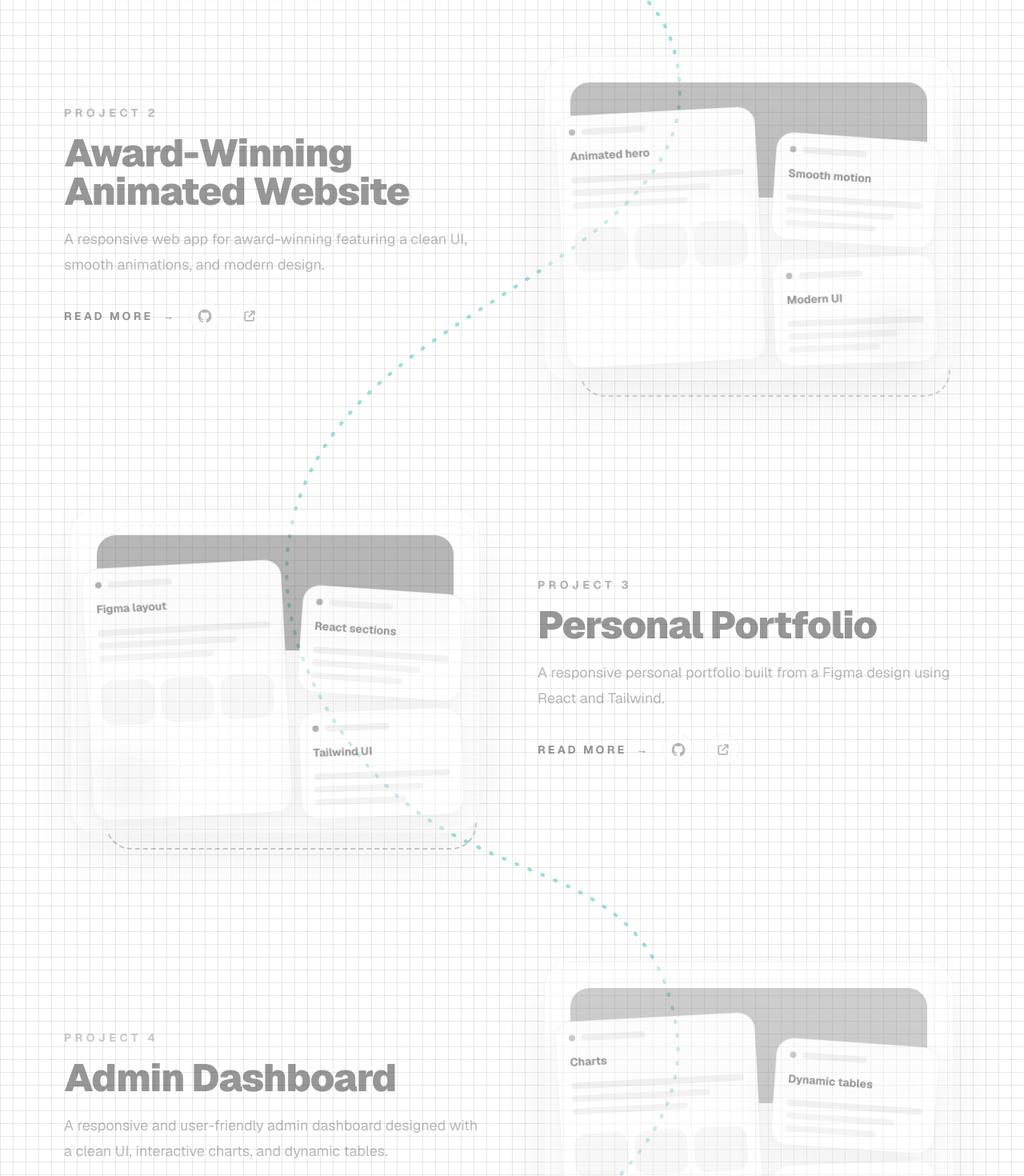
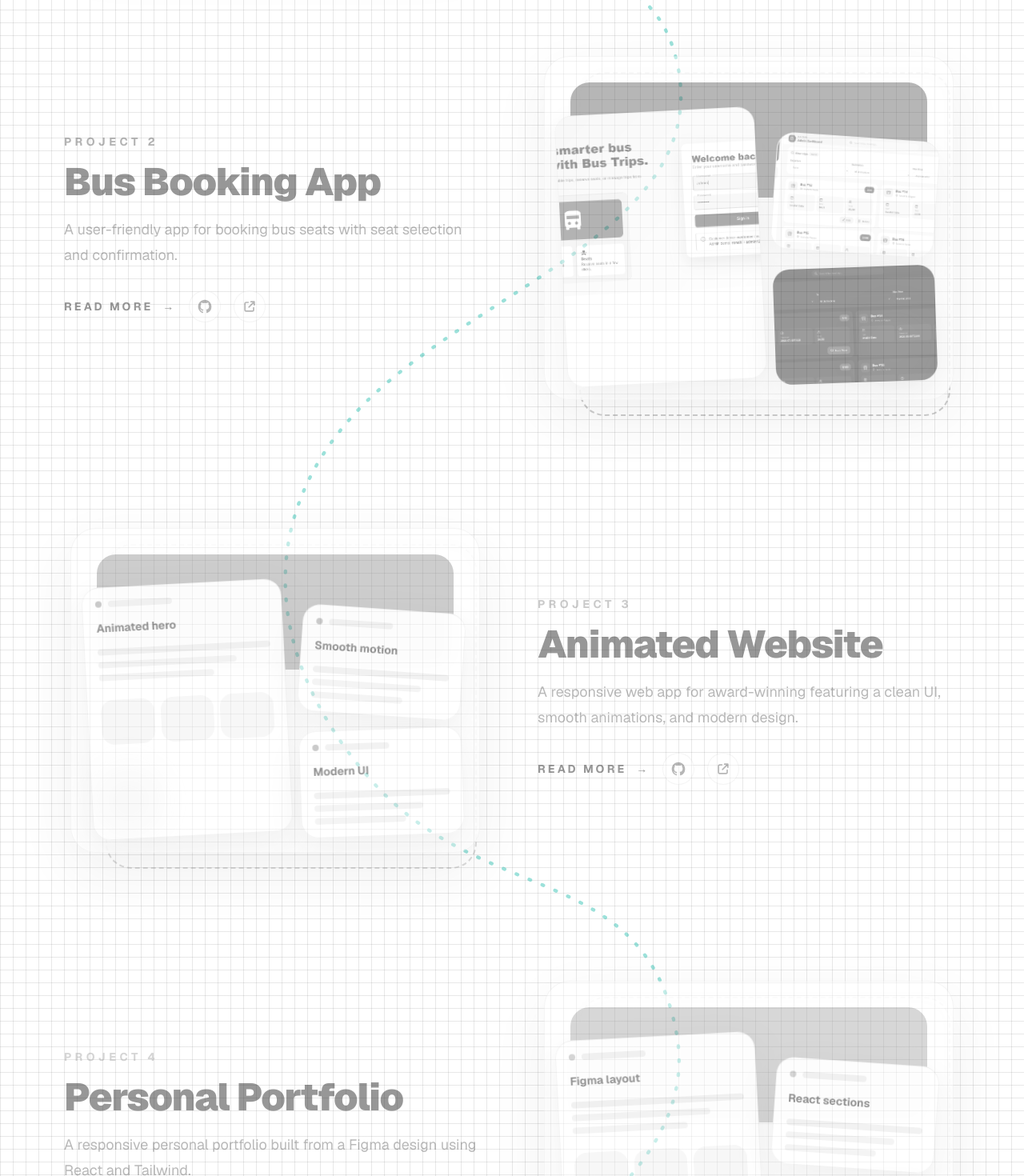
Before and after one commit to thuryaaldj/new-portfolio, a Next.js app: page / in a window 1280 px wide. Shown: the part 2420-3890 px from the top of the page at 80% size. Built offline with nearby package versions, Linux system fonts and the light colour scheme.

Commit message:
add doctors

```diff
--- a/src/components/Projects.tsx
+++ b/src/components/Projects.tsx
@@ -1,22 +1,46 @@
 'use client';
 
+import Image, { type StaticImageData } from 'next/image';
 import { useEffect, useRef, useState, type SVGProps } from 'react';
+import busBooking1 from '@/src/assets/images/bus-booking-1.png';
+import busBooking2 from '@/src/assets/images/bus-booking-2.png';
+import busBooking3 from '@/src/assets/images/bus-booking-3.png';
 
-const projects = [
+type Project = {
+  title: string;
+  description: string;
+  accent: string;
+  panels: [string, string, string];
+  live: string;
+  github: string;
+  images?: [StaticImageData, StaticImageData, StaticImageData];
+};
+
+const projects: Project[] = [
+  {
+    title: 'Doctors App',
+    description:'The best specialized and advanced medical platform in the Middle East.',
+    accent: '#008C78',
+    panels: ['Your Bookings', 'Find A Doctors', 'Medical Blogs'],
+    live: 'https://portainer.doctors.sy/',
+    // github: 'https://github.com',
+    // images: [busBooking1, busBooking2, busBooking3],
+  },
   {
     title: 'Bus Booking App',
     description:
       'A user-friendly app for booking bus seats with seat selection and confirmation.',
-    accent: '#25BDF2',
+    accent: '#7C3AED',
     panels: ['Seat selection', 'Booking details', 'Confirmation'],
     live: 'https://bus-booking-app-pifyv04ke-thuraya-aldjs-projects.vercel.app/',
     github: 'https://github.com/thuryaaldj/Bus-Booking-App',
+    images: [busBooking1, busBooking2, busBooking3],
   },
   {
-    title: 'Award-Winning Animated Website',
+    title: 'Animated Website',
     description:
       'A responsive web app for award-winning featuring a clean UI, smooth animations, and modern design.',
-    accent: '#008C78',
+    accent: '#F97316',
     panels: ['Animated hero', 'Smooth motion', 'Modern UI'],
     live: 'https://animated-awwwards.vercel.app/',
     github: 'https://github.com/thuryaaldj/animated-awwwards',
@@ -25,20 +49,20 @@
     title: 'Personal Portfolio',
     description:
       'A responsive personal portfolio built from a Figma design using React and Tailwind.',
-    accent: '#7C3AED',
+    accent: '#25BDF2',
     panels: ['Figma layout', 'React sections', 'Tailwind UI'],
     live: 'https://thuraya-portfolio.vercel.app/',
     github: 'https://github.com/thuryaaldj/Thuraya-s-portfolio',
   },
-  {
-    title: 'Admin Dashboard',
-    description:
-      'A responsive and user-friendly admin dashboard designed with a clean UI, interactive charts, and dynamic tables.',
-    accent: '#F97316',
-    panels: ['Charts', 'Dynamic tables', 'Admin tools'],
-    live: 'https://example.com',
-    github: 'https://github.com',
-  },
+  // {
+  //   title: 'Admin Dashboard',
+  //   description:
+  //     'A responsive and user-friendly admin dashboard designed with a clean UI, interactive charts, and dynamic tables.',
+  //   accent: '#F97316',
+  //   panels: ['Charts', 'Dynamic tables', 'Admin tools'],
+  //   live: 'https://example.com',
+  //   github: 'https://github.com',
+  // },
   {
     title: 'Fruit & Vegetable Store',
     description:
@@ -224,7 +248,7 @@
   project,
   index,
 }: {
-  project: (typeof projects)[number];
+  project: Project;
   index: number;
 }) {
   return (
@@ -280,7 +304,7 @@
   project,
   index,
 }: {
-  project: (typeof projects)[number];
+  project: Project;
   index: number;
 }) {
   return (
@@ -296,6 +320,29 @@
           style={{ backgroundColor: project.accent }}
           aria-hidden="true"
         />
+        {project.images ? (
+          <div className="relative mt-12 grid gap-4 sm:grid-cols-[1.1fr_0.9fr]">
+            <ProjectImagePanel
+              src={project.images[0]}
+              alt={`${project.title} - ${project.panels[0]}`}
+              className="min-h-52 rotate-[-3deg]"
+            />
+            <div className="grid gap-4 pt-8">
+              <ProjectImagePanel
+                src={project.images[1]}
+                alt={`${project.title} - ${project.panels[1]}`}
+                className="min-h-32 rotate-[4deg]"
+                compact
+              />
+              <ProjectImagePanel
+                src={project.images[2]}
+                alt={`${project.title} - ${project.panels[2]}`}
+                className="min-h-28 rotate-[-2deg]"
+                compact
+              />
+            </div>
+          </div>
+        ) : (
           <div className="relative mt-12 grid gap-4 sm:grid-cols-[1.1fr_0.9fr]">
             <ScreenPanel
               label={project.panels[0]}
@@ -317,6 +364,7 @@
               />
             </div>
           </div>
+        )}
         <span
           className={`absolute bottom-6 size-20 rounded-full opacity-15 blur-xl ${
             index % 2 === 0 ? 'left-8' : 'right-8'
@@ -325,6 +373,30 @@
           aria-hidden="true"
         />
       </div>
+    </div>
+  );
+}
+
+function ProjectImagePanel({
+  src,
+  alt,
+  compact = false,
+  className = '',
+}: {
+  src: StaticImageData;
+  alt: string;
+  compact?: boolean;
+  className?: string;
+}) {
+  return (
+    <div
+      className={`group overflow-hidden rounded-[1.35rem] border border-foreground/10 bg-background/95 shadow-[0_18px_45px_rgba(15,23,42,0.14)] backdrop-blur transition duration-500 hover:-translate-y-1 ${className}`}
+    >
+      <Image
+        src={src}
+        alt={alt}
+        className={`w-full object-cover object-top transition duration-500 ease-out group-hover:scale-110 motion-reduce:transform-none ${compact ? 'h-32 sm:h-36' : 'h-52 sm:h-56'}`}
+      />
     </div>
   );
 }
```
Also changed, not shown: src/components/CertificationsAndLanguages.tsx (line endings or trailing spaces). Lines whose indentation alone changed are shown as unchanged.
